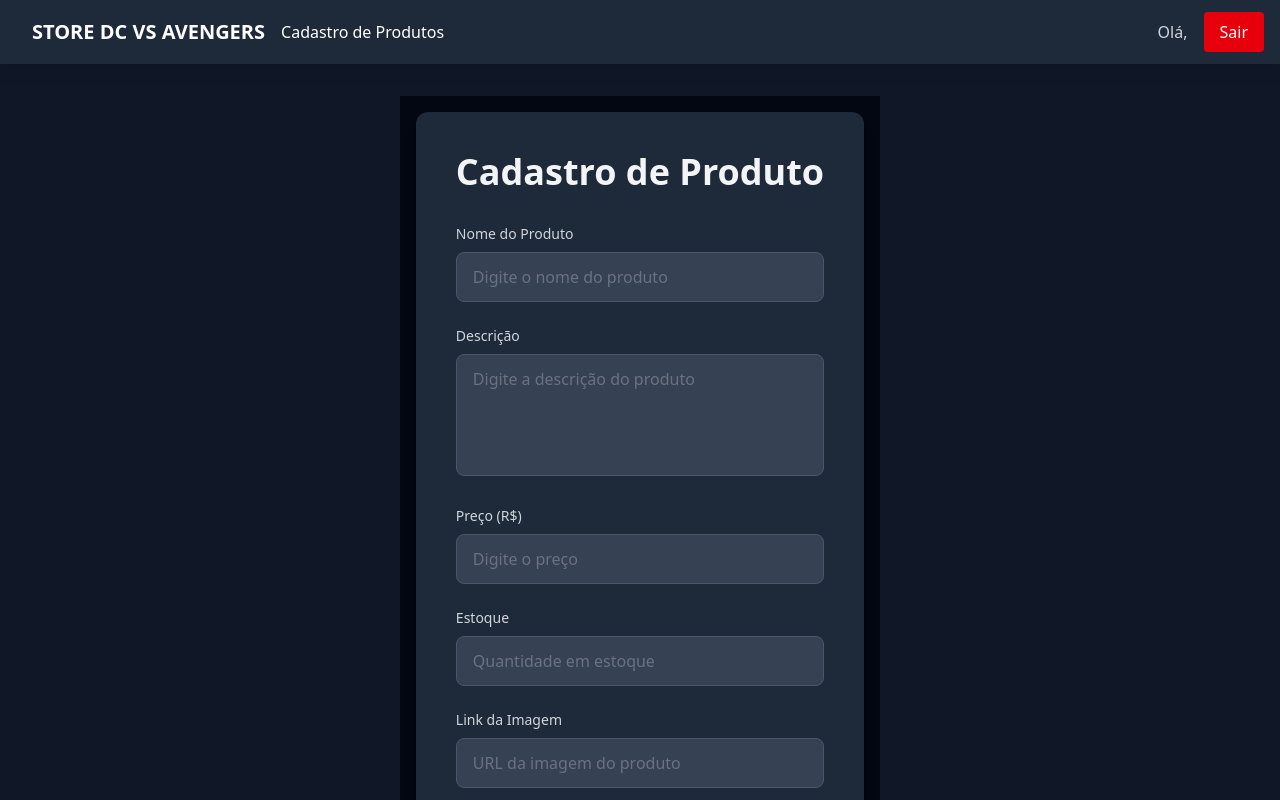
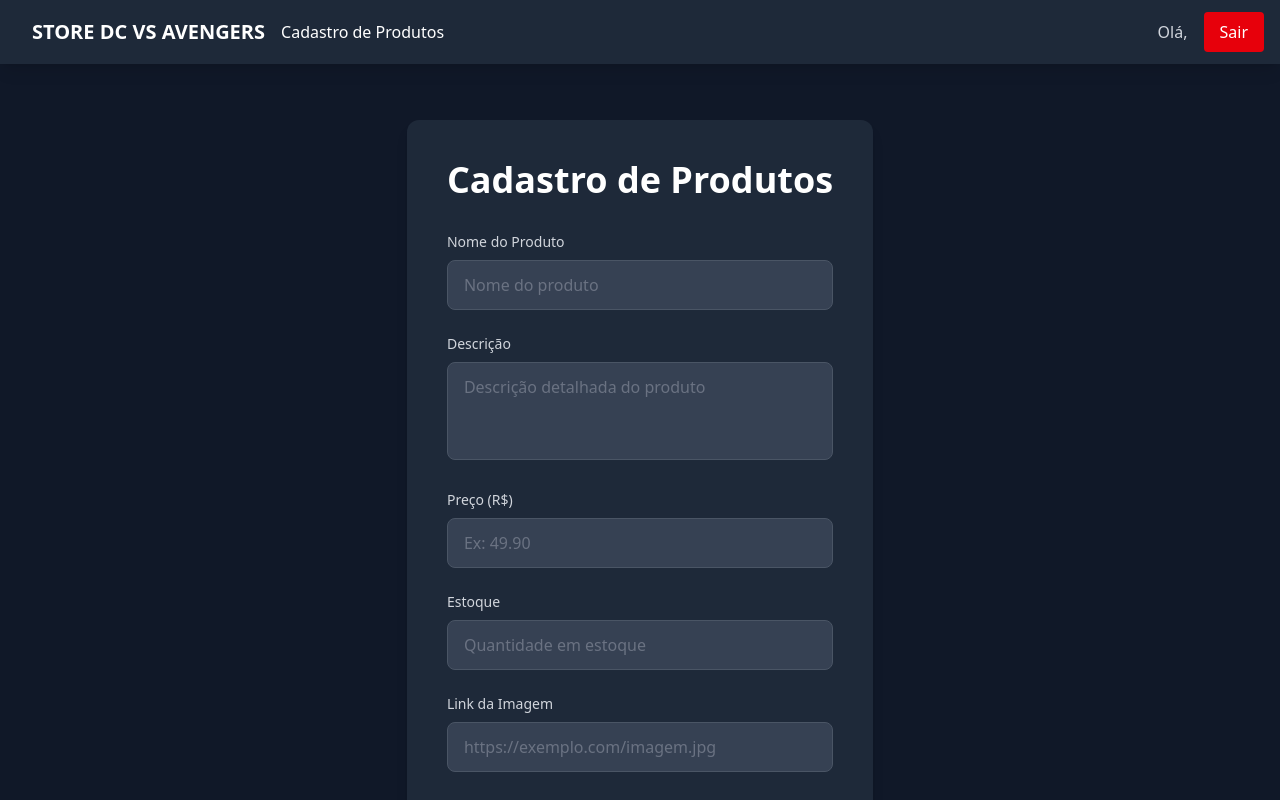
Before and after one commit to Alessandrovlr/ecommerce, a React (Vite) app: page /cadastroProdutos in a window 1280 px wide. Shown: the top 800 px of the page. Built offline with nearby package versions, Linux system fonts and the light colour scheme; sample sign-in values are in the browser's storage.

Commit message:
pagina de cadastro com funcionalidades do back

```diff
--- a/src/components/Layout/Layout.jsx
+++ b/src/components/Layout/Layout.jsx
@@ -40,7 +40,7 @@
             </div>
           </div>
           <div className="border-t border-gray-700 mt-2 pt-4 text-center text-sm">
-            <p>&copy; 2024 DC VS AVENGERS. Todos os direitos reservados.</p>
+            <p>&copy; 2025 DC VS AVENGERS. Todos os direitos reservados.</p>
           </div>
         </div>
       </footer>
--- a/src/pages/CadastroProdutos.jsx
+++ b/src/pages/CadastroProdutos.jsx
@@ -1,46 +1,43 @@
-import { useState } from "react";
-import { z } from "zod";
+import { useState } from 'react';
+import { z } from 'zod';
 
-// Esquema de validação com zod
-const productSchema = z.object({
-  nome: z.string().min(3, { message: "O nome do produto deve ter pelo menos 3 caracteres." }),
-  descricao: z.string().min(5, { message: "A descrição deve ter pelo menos 5 caracteres." }),
-  preco: z.number().min(0.01, { message: "O preço deve ser maior que zero." }),
-  estoque: z.number().int().min(0, { message: "O estoque não pode ser negativo." }),
-  imagem: z.string().url({ message: "Deve ser uma URL válida." }),
+// Esquema de validação com Zod
+const produtoSchema = z.object({
+  nome_produto: z.string().min(3, { message: "O nome do produto deve ter pelo menos 3 caracteres." }),
+  descricao: z.string().min(10, { message: "A descrição deve ter pelo menos 10 caracteres." }),
+  preco: z.number().positive({ message: "O preço deve ser um número positivo." }),
+  estoque: z.number().int().nonnegative({ message: "O estoque deve ser um número inteiro não negativo." }),
+  imagem: z.string().url({ message: "O link da imagem deve ser uma URL válida." }),
 });
 
 export const CadastroProdutos = () => {
-  const [nome, setNome] = useState("");
-  const [descricao, setDescricao] = useState("");
-  const [preco, setPreco] = useState("");
-  const [estoque, setEstoque] = useState("");
-  const [imagem, setImagem] = useState("");
+  const [nome_produto, setNome] = useState('');
+  const [descricao, setDescricao] = useState('');
+  const [preco, setPreco] = useState('');
+  const [estoque, setEstoque] = useState('');
+  const [imagem, setImagem] = useState('');
 
   const [errors, setErrors] = useState({});
-  const [successMessage, setSuccessMessage] = useState("");
+  const [serverError, setServerError] = useState('');
+  const [successMessage, setSuccessMessage] = useState('');
 
-  const handleSubmit = (e) => {
+  const handleSubmit = async (e) => {
     e.preventDefault();
     setErrors({});
-    setSuccessMessage("");
+    setServerError('');
+    setSuccessMessage('');
 
     // Converter preco e estoque para números
     const precoNum = parseFloat(preco);
     const estoqueNum = parseInt(estoque);
 
-    const result = productSchema.safeParse({
-      nome,
-      descricao,
-      preco: precoNum,
-      estoque: estoqueNum,
-      imagem,
-    });
+    // Validação zod
+    const result = produtoSchema.safeParse({ nome_produto, descricao, preco: precoNum, estoque: estoqueNum, imagem });
 
     if (!result.success) {
       const formatted = result.error.format();
       setErrors({
-        nome: formatted.nome?._errors[0],
+        nome_produto: formatted.nome_produto?._errors[0],
         descricao: formatted.descricao?._errors[0],
         preco: formatted.preco?._errors[0],
         estoque: formatted.estoque?._errors[0],
@@ -49,81 +46,90 @@
       return;
     }
 
-    // Aqui você pode fazer o envio para backend, API ou localStorage
+    // Enviar para a API
+    try {
+      const response = await fetch('http://localhost:3000/produtos', {
+        method: 'POST',
+        headers: { 'Content-Type': 'application/json' },
+        body: JSON.stringify({
+          nome_produto,
+          descricao,
+          preco: precoNum,
+          estoque: estoqueNum,
+          imagem,
+        }),
+      });
 
-    setSuccessMessage("Produto cadastrado com sucesso!");
-    setNome("");
-    setDescricao("");
-    setPreco("");
-    setEstoque("");
-    setImagem("");
+      if (!response.ok) {
+        const text = await response.text();
+        setServerError(`Erro ao cadastrar produto: ${text}`);
+        return;
+      }
+
+      const data = await response.json();
+
+      setSuccessMessage(`Produto "${data.nome_produto}" cadastrado com sucesso!`);
+      // Limpar formulário
+      setNome('');
+      setDescricao('');
+      setPreco('');
+      setEstoque('');
+      setImagem('');
+    } catch (error) {
+      setServerError('Erro na comunicação com o servidor.');
+    }
   };
 
   return (
-    <div className="flex items-center justify-center min-h-screen bg-gray-950 p-4">
+    <div className="flex items-center justify-center min-h-screen bg-gray-900 p-6">
       <div className="bg-gray-800 p-10 rounded-xl shadow-lg w-full max-w-lg">
-        <h1 className="text-4xl font-extrabold text-center mb-8 text-gray-100">
-          Cadastro de Produto
-        </h1>
-
+        <h1 className="text-4xl font-extrabold mb-8 text-white text-center">Cadastro de Produtos</h1>
         <form onSubmit={handleSubmit} className="space-y-6">
           <div>
-            <label htmlFor="nome" className="block text-sm font-medium text-gray-300 mb-2">
-              Nome do Produto
-            </label>
+            <label className="block text-sm font-medium text-gray-300 mb-2">Nome do Produto</label>
             <input
               type="text"
-              id="nome"
-              value={nome}
+              value={nome_produto}
               onChange={(e) => setNome(e.target.value)}
               className="w-full px-4 py-3 bg-gray-700 border border-gray-600 rounded-lg focus:outline-none focus:ring-2 focus:ring-blue-500 placeholder-gray-500"
-              placeholder="Digite o nome do produto"
+              placeholder="Nome do produto"
             />
-            {errors.nome && <p className="text-red-400 text-sm mt-2">{errors.nome}</p>}
+            {errors.nome_produto && <p className="text-red-400 text-sm mt-2">{errors.nome_produto}</p>}
           </div>
 
           <div>
-            <label htmlFor="descricao" className="block text-sm font-medium text-gray-300 mb-2">
-              Descrição
-            </label>
+            <label className="block text-sm font-medium text-gray-300 mb-2">Descrição</label>
             <textarea
-              id="descricao"
               value={descricao}
               onChange={(e) => setDescricao(e.target.value)}
+              rows={3}
               className="w-full px-4 py-3 bg-gray-700 border border-gray-600 rounded-lg focus:outline-none focus:ring-2 focus:ring-blue-500 placeholder-gray-500 resize-none"
-              placeholder="Digite a descrição do produto"
-              rows={4}
+              placeholder="Descrição detalhada do produto"
             />
             {errors.descricao && <p className="text-red-400 text-sm mt-2">{errors.descricao}</p>}
           </div>
 
           <div>
-            <label htmlFor="preco" className="block text-sm font-medium text-gray-300 mb-2">
-              Preço (R$)
-            </label>
+            <label className="block text-sm font-medium text-gray-300 mb-2">Preço (R$)</label>
             <input
               type="number"
-              id="preco"
+              step="0.01"
+              min="0"
               value={preco}
               onChange={(e) => setPreco(e.target.value)}
-              step="0.01"
-              min="0"
               className="w-full px-4 py-3 bg-gray-700 border border-gray-600 rounded-lg focus:outline-none focus:ring-2 focus:ring-blue-500 placeholder-gray-500"
-              placeholder="Digite o preço"
+              placeholder="Ex: 49.90"
             />
             {errors.preco && <p className="text-red-400 text-sm mt-2">{errors.preco}</p>}
           </div>
 
           <div>
-            <label htmlFor="estoque" className="block text-sm font-medium text-gray-300 mb-2">
-              Estoque
-            </label>
+            <label className="block text-sm font-medium text-gray-300 mb-2">Estoque</label>
             <input
               type="number"
-              id="estoque"
+              min="0"
               value={estoque}
               onChange={(e) => setEstoque(e.target.value)}
-              min="0"
               className="w-full px-4 py-3 bg-gray-700 border border-gray-600 rounded-lg focus:outline-none focus:ring-2 focus:ring-blue-500 placeholder-gray-500"
               placeholder="Quantidade em estoque"
             />
@@ -131,21 +137,19 @@
           </div>
 
           <div>
-            <label htmlFor="imagem" className="block text-sm font-medium text-gray-300 mb-2">
-              Link da Imagem
-            </label>
+            <label className="block text-sm font-medium text-gray-300 mb-2">Link da Imagem</label>
             <input
-              type="text"
-              id="imagem"
+              type="url"
               value={imagem}
               onChange={(e) => setImagem(e.target.value)}
               className="w-full px-4 py-3 bg-gray-700 border border-gray-600 rounded-lg focus:outline-none focus:ring-2 focus:ring-blue-500 placeholder-gray-500"
-              placeholder="URL da imagem do produto"
+              placeholder="https://exemplo.com/imagem.jpg"
             />
             {errors.imagem && <p className="text-red-400 text-sm mt-2">{errors.imagem}</p>}
           </div>
 
-          {successMessage && <p className="text-green-400 text-center font-semibold">{successMessage}</p>}
+          {serverError && <p className="text-red-500 text-center">{serverError}</p>}
+          {successMessage && <p className="text-green-500 text-center">{successMessage}</p>}
 
           <button
             type="submit"
```
